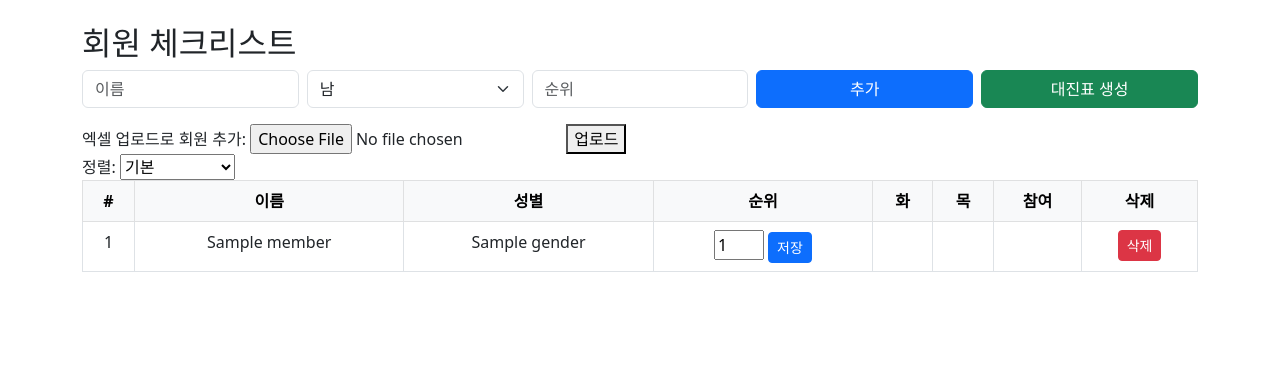
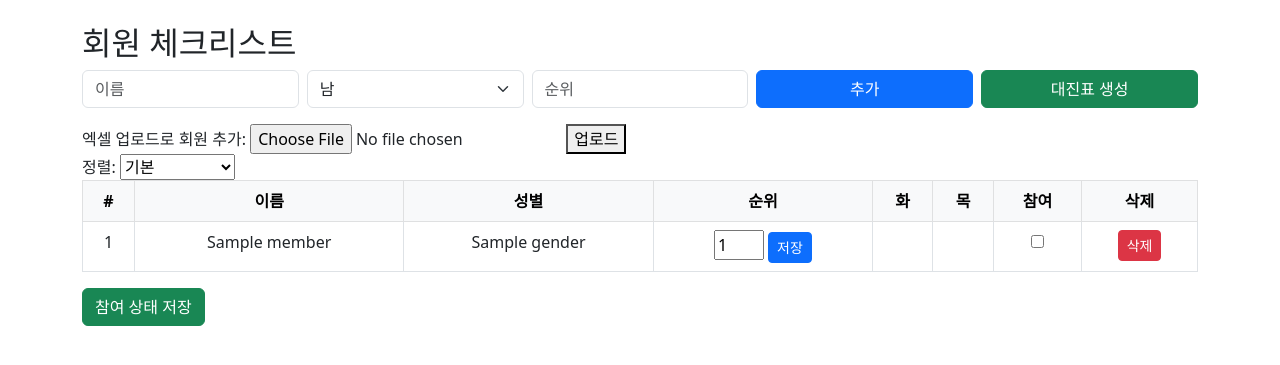
Before and after one commit to trainghost/tennis, a Python web app: template templates/index.html in a window 1280 px wide. Shown: the top 365 px of the page. Run offline with Jinja, Linux system fonts and the light colour scheme; the template is opened without the code that fills it: most values are stand-ins (such as "Sample title", 1, 10 or a date in 2020).

Commit message:
Update index.html

```diff
--- a/templates/index.html
+++ b/templates/index.html
@@ -40,8 +40,13 @@
 
 
 
+<form method="post" action="/update_participation">
   <table class="table table-bordered table-hover text-center">
-        <thead class="table-light"><tr><th>#</th><th>이름</th><th>성별</th><th>순위</th><th>화</th><th>목</th><th>참여</th><th>삭제</th></tr></thead>
+    <thead class="table-light">
+      <tr>
+        <th>#</th><th>이름</th><th>성별</th><th>순위</th><th>화</th><th>목</th><th>참여</th><th>삭제</th>
+      </tr>
+    </thead>
     <tbody>
       {% for m in members %}
       <tr>
@@ -54,14 +59,18 @@
             <button type="submit" class="btn btn-sm btn-primary">저장</button>
           </form>
         </td>
-
         <td><a href="/toggle/{{ loop.index0 }}/tuesday">{{ "✅" if m.tuesday else "" }}</a></td>
         <td><a href="/toggle/{{ loop.index0 }}/thursday">{{ "✅" if m.thursday else "" }}</a></td>
-                <td><a href="/toggle/{{ loop.index0 }}/participated">{{ "✅" if m.participated else "" }}</a></td>
+        <td>
+          <input type="checkbox" name="participated_{{ loop.index0 }}" {% if m.participated %}checked{% endif %}>
+        </td>
         <td><a href="/delete/{{ loop.index0 }}" class="btn btn-sm btn-danger">삭제</a></td>
       </tr>
       {% endfor %}
     </tbody>
   </table>
+  <button type="submit" class="btn btn-success">참여 상태 저장</button>
+</form>
+
 </body>
 </html>
```
Lines whose indentation alone changed are shown as unchanged.
